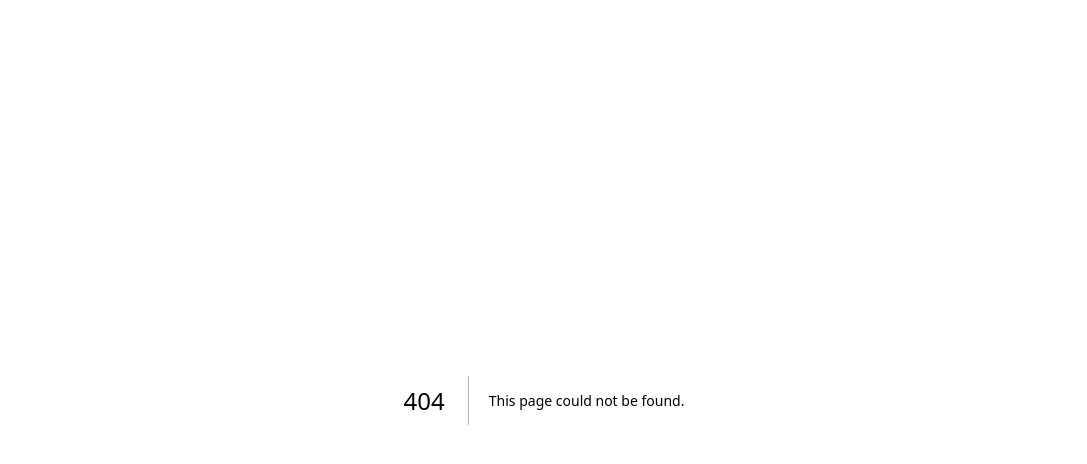
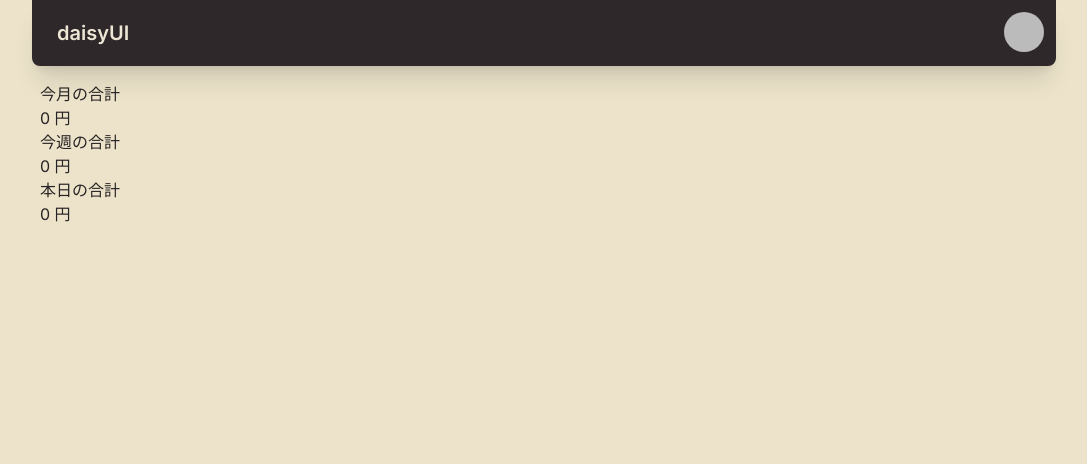
Before and after one commit to rc-code-jp/expense-management-app, a Next.js app: page /report in a window 1280 px wide. Before the commit this address had no page. Shown: the top 464 px of the page, without its empty margins (96-1183 px from the left). Built offline with nearby package versions, Linux system fonts and the light colour scheme; no server answers; the database is empty; sample sign-in values are in the browser's storage.

Commit message:
月と週と今日の合計値の取得

```diff
--- a/package.json
+++ b/package.json
@@ -12,6 +12,7 @@
 	},
 	"dependencies": {
 		"@auth/drizzle-adapter": "^1.3.0",
+		"date-fns": "^3.6.0",
 		"dotenv": "^16.4.5",
 		"drizzle-orm": "^0.31.2",
 		"next": "14.2.4",
--- /dev/null
+++ b/src/app/(default)/report/page.tsx
@@ -0,0 +1,75 @@
+import { auth } from "@/auth";
+import { db } from "@/database/db";
+import { expenses } from "@/database/schema";
+import { dateFns } from "@/lib/dateFns";
+import { and, between, eq } from "drizzle-orm";
+import { redirect } from "next/navigation";
+
+export default async function Page() {
+	const session = await auth();
+	if (!session) {
+		return redirect("/auth/login");
+	}
+
+	const userId = session.user?.id ?? "";
+
+	const dateFormat = "yyyy-MM-dd";
+
+	// 今月の1日を取得
+	const firstDay = dateFns.startOfMonth(new Date());
+	const firstDayString = dateFns.format(firstDay, dateFormat);
+	// 今月の最終日を取得
+	const lastDay = dateFns.endOfMonth(firstDay);
+	const lastDayString = dateFns.format(lastDay, dateFormat);
+
+	// 取得（集計用なので並び替えない）
+	const items = await db
+		.select()
+		.from(expenses)
+		.where(
+			and(
+				eq(expenses.userId, userId),
+				between(expenses.date, firstDayString, lastDayString),
+			),
+		);
+
+	const now = new Date();
+	const todayStr = dateFns.format(now, dateFormat);
+	const startOfWeek = dateFns.startOfWeek(now);
+	const weekStartStr =
+		startOfWeek.getMonth() !== now.getMonth()
+			? dateFns.format(dateFns.startOfMonth(now), dateFormat)
+			: dateFns.format(startOfWeek, dateFormat);
+	const endOfWeek = dateFns.endOfWeek(now);
+	const weekEndStr =
+		endOfWeek.getMonth() !== now.getMonth()
+			? dateFns.format(dateFns.endOfMonth(now), dateFormat)
+			: dateFns.format(endOfWeek, dateFormat);
+
+	const monthSum = items.reduce((sum, v) => sum + v.amount, 0);
+
+	const weekSum = items
+		.filter((v) => weekStartStr <= v.date && v.date <= weekEndStr)
+		.reduce((sum, v) => sum + v.amount, 0);
+
+	const todaySum = items
+		.filter((v) => todayStr === v.date)
+		.reduce((sum, v) => sum + v.amount, 0);
+
+	return (
+		<div>
+			<div>
+				<p>今月の合計</p>
+				<output>{monthSum.toLocaleString()} 円</output>
+			</div>
+			<div>
+				<p>今週の合計</p>
+				<output>{weekSum.toLocaleString()} 円</output>
+			</div>
+			<div>
+				<p>本日の合計</p>
+				<output>{todaySum.toLocaleString()} 円</output>
+			</div>
+		</div>
+	);
+}
--- a/src/components/layout/AppBar/index.tsx
+++ b/src/components/layout/AppBar/index.tsx
@@ -56,6 +56,11 @@ export function AppBar({
 							</Link>
 						</li>
 						<li>
+							<Link href="/report" onClick={handleClickLink}>
+								Report
+							</Link>
+						</li>
+						<li>
 							<Link href="/account" onClick={handleClickLink}>
 								Account
 							</Link>
--- a/src/features/expenses/components/ExpenseRegisterForm/index.tsx
+++ b/src/features/expenses/components/ExpenseRegisterForm/index.tsx
@@ -6,6 +6,7 @@ import { FormTextarea } from "@/components/form/FormTextarea";
 import { FormTime } from "@/components/form/FormTime";
 import type { expenseCategories } from "@/database/schema";
 import { saveExpense } from "@/features/expenses/actions/saveExpense";
+import { dateFns } from "@/lib/dateFns";
 
 type CategoryItem = typeof expenseCategories.$inferSelect;
 
@@ -14,6 +15,11 @@ export function ExpenseRegisterForm({
 }: {
 	categoryList: CategoryItem[];
 }) {
+	// 現在の日付を取得
+	const now = new Date();
+	const nowDateString = dateFns.format(now, "yyyy-MM-dd");
+	const nowTimeString = dateFns.format(now, "HH:mm");
+
 	return (
 		<form action={saveExpense}>
 			<div>
@@ -31,10 +37,15 @@ export function ExpenseRegisterForm({
 				/>
 			</div>
 			<div>
-				<FormDate name="date" label="日付" defaultValue="" required />
+				<FormDate
+					name="date"
+					label="日付"
+					defaultValue={nowDateString}
+					required
+				/>
 			</div>
 			<div>
-				<FormTime name="time" label="時刻" defaultValue="" />
+				<FormTime name="time" label="時刻" defaultValue={nowTimeString} />
 			</div>
 			<div>
 				<FormTextarea name="note" label="メモ" defaultValue="" />
--- /dev/null
+++ b/src/lib/dateFns.ts
@@ -0,0 +1,7 @@
+import * as dateFns from "date-fns";
+
+dateFns.setDefaultOptions({
+	weekStartsOn: 1, // 週の初めを月曜日に変更
+});
+
+export { dateFns };
```
Also changed, not shown: 1 other file (tests, documents, lock files or other folders).
